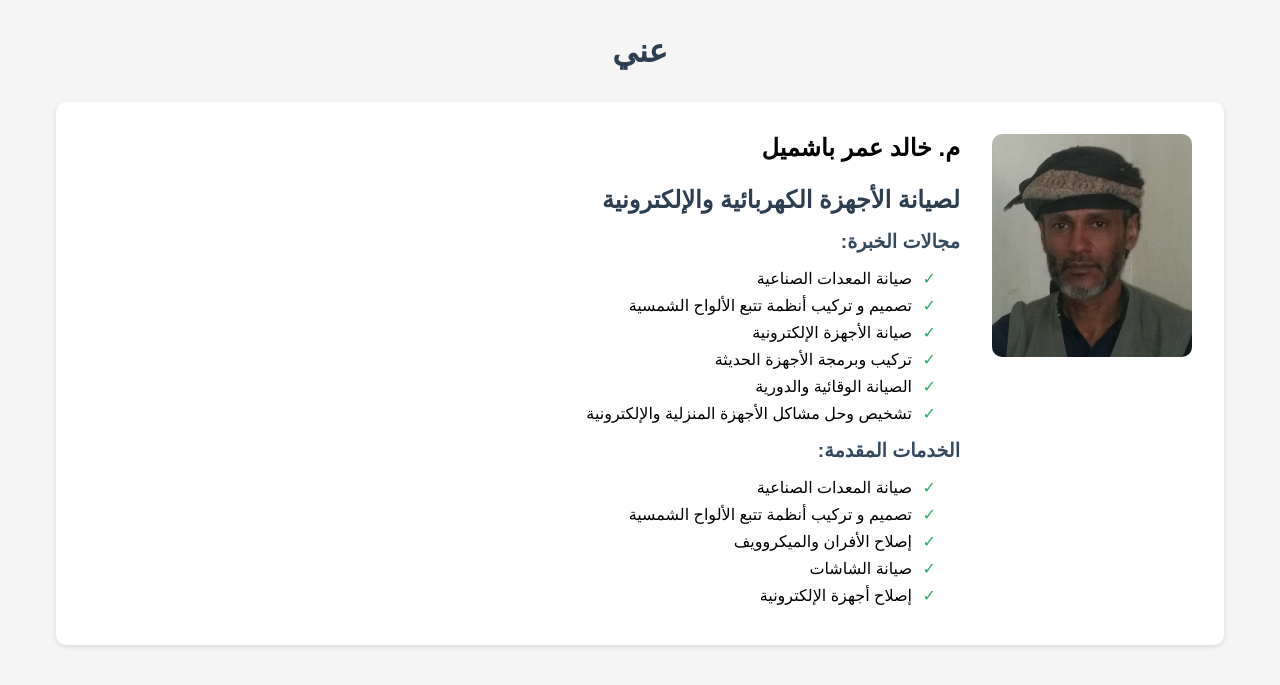
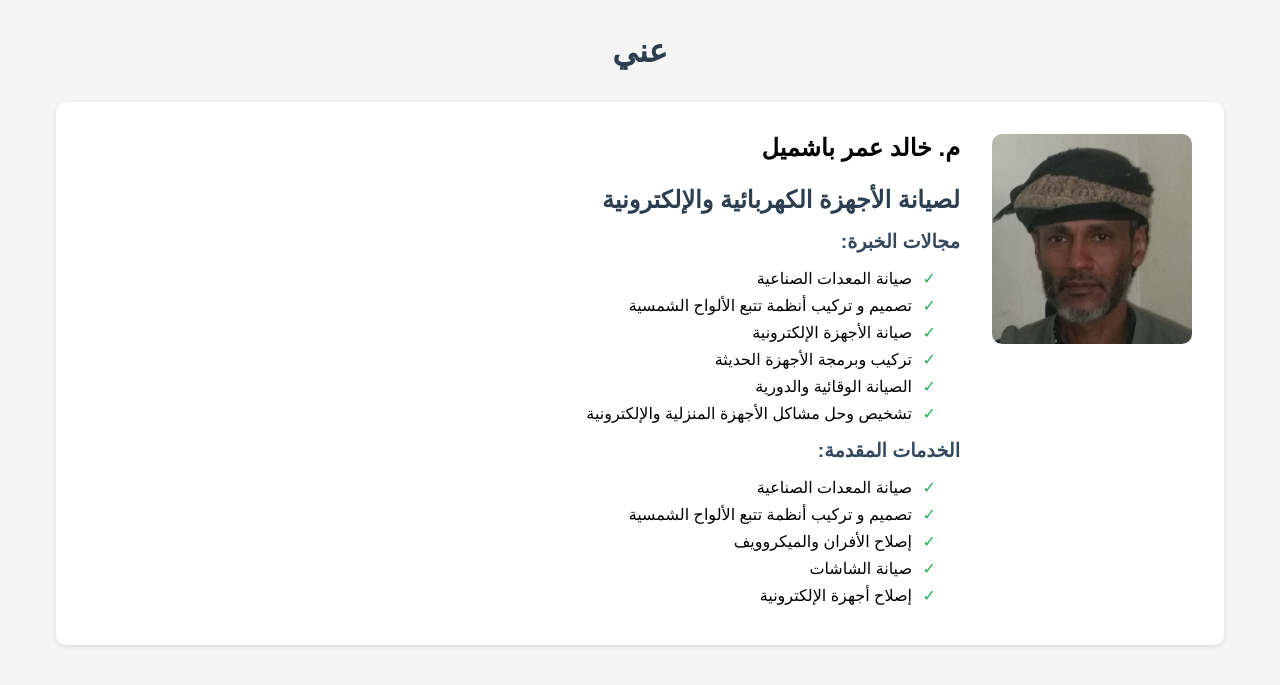
Before and after one commit to kobbashomil/my_website, a Django app: page /about/ in a window 1280 px wide. Shown: the part 53-738 px from the top of the page. Run offline with Django 5.2, Linux system fonts and the light colour scheme.

Commit message:
change my photo

```diff
--- a/templates/main/about.html
+++ b/templates/main/about.html
@@ -24,7 +24,7 @@
     <main>
         <h1>عني</h1>
         <div class="profile-section">
-            <img src="{% static 'images/33.jpg' %}" alt="صورة خالد عمر باشميل" class="profile-image" style="width: 200px; height: auto; border-radius: 10px;">
+            <img src="{% static 'images/469.jpg' %}" alt="صورة خالد عمر باشميل" class="profile-image" style="width: 200px; height: auto; border-radius: 10px;">
 
 
             <div class="about-content">
```
Also changed, not shown: static/images/469.jpg (added).
